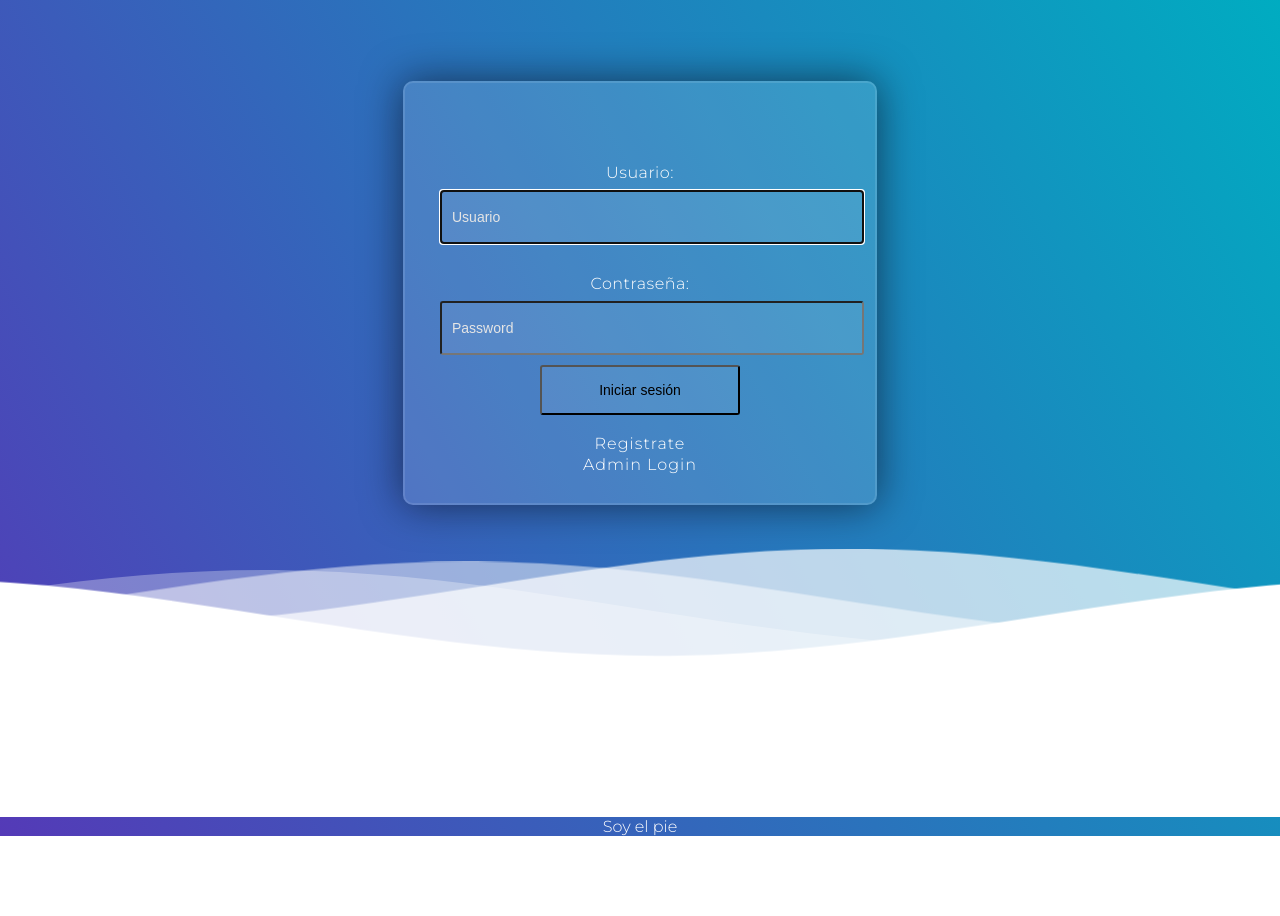
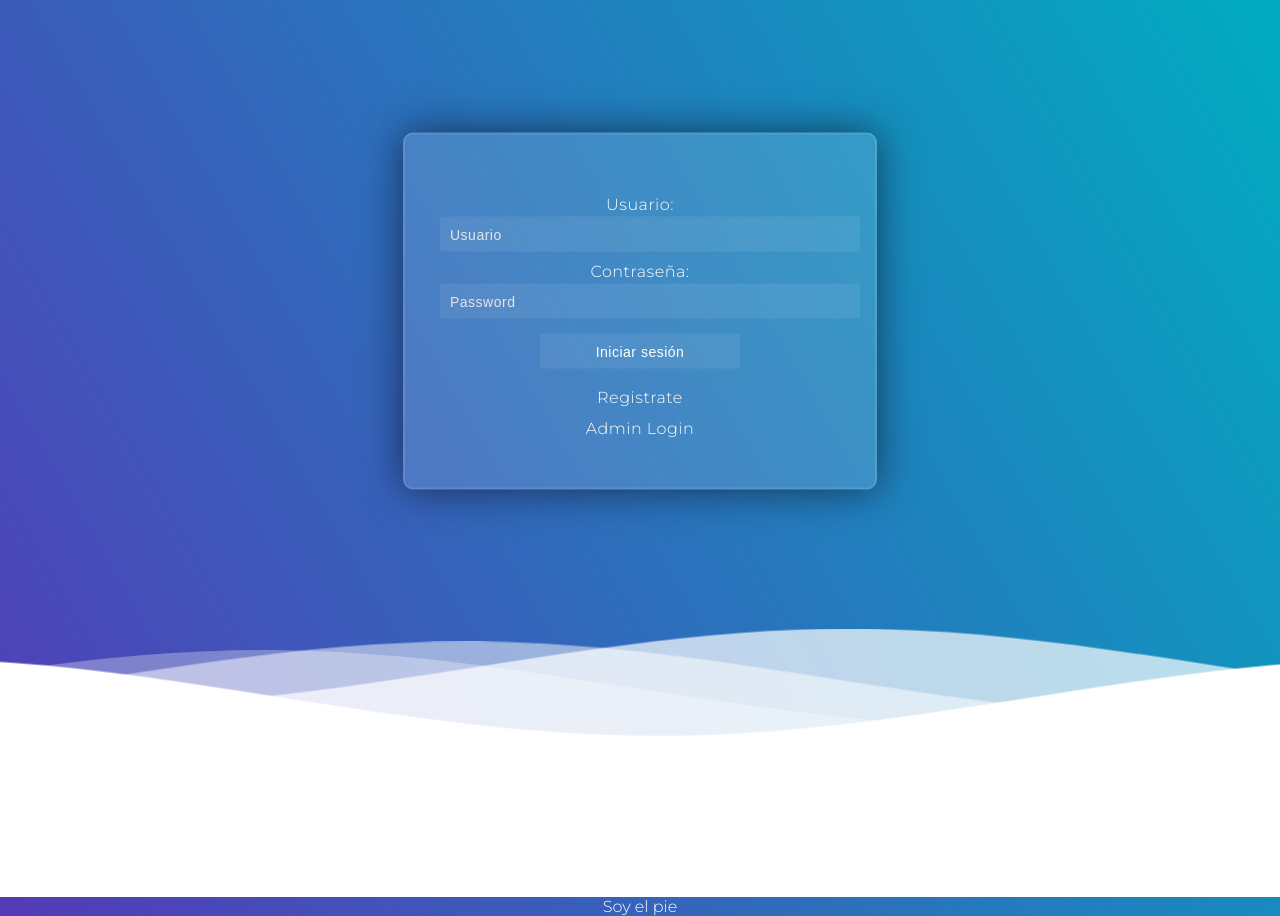
Before and after one commit to adridiaz23/tiendaonline, a PHP site: page / in a window 1280 px wide. Before the commit the page ends 836 px from the top, so only its background shows below. Run offline with PHP 8.4, Linux system fonts and the light colour scheme; some libraries are stand-ins or nearby versions.

Commit message:
Css-Form
Formulario Admin,Cliente y registro

```diff
--- a/views/admin/login.php
+++ b/views/admin/login.php
@@ -1,7 +1,7 @@
 <div class="header">
 <!--Contenido antes de las olas-->
     <div class="inner-header flex">
-         <div class="fromLoginAdmin">
+         <div class="fromGenerico">
             <!-- Creamos el formulario donde su action será pasar los datos al model/loginAdmin y su función validar -->
             <form action="index.php?controller=Admin&action=validar" method="POST">
 
@@ -10,6 +10,7 @@
 
                 <label for="password">Contraseña:</label>
                 <input type="password" placeholder="Password" name="password" id="password">
+
                 <div class="buttonSubmit">
                     <input type="submit" value="Iniciar sesión" class="rainbowButton" >
                 </div>
@@ -24,7 +25,7 @@
 
         <defs> <path id="gentle-wave" d="M-160 44c30 0 58-18 88-18s 58 18 88 18 58-18 88-18 58 18 88 18 v44h-352z" /> </defs>
 
-        <g class="OlasLoginAdmin">
+        <g class="OlasLogin">
             <use xlink:href="#gentle-wave" x="48" y="0" fill="rgba(255,255,255,0.7" />
             <use xlink:href="#gentle-wave" x="48" y="3" fill="rgba(255,255,255,0.5)" />
             <use xlink:href="#gentle-wave" x="48" y="5" fill="rgba(255,255,255,0.3)" />
--- a/views/cliente/login.php
+++ b/views/cliente/login.php
@@ -1,7 +1,7 @@
 <div class="header">
 <!--Contenido antes de las olas-->
     <div class="inner-header flex">
-         <div class="fromLoginAdmin">
+         <div class="fromGenerico">
             <!-- Creamos el formulario donde su action será pasar los datos al model/loginAdmin y su función validar -->
             <form action="index.php?controller=Cliente&action=validarCliente" method="POST">
 
@@ -10,6 +10,7 @@
 
                 <label for="password">Contraseña:</label>
                 <input type="password" placeholder="Password" name="password" id="password">
+
                 <div class="buttonSubmit">
                     <input type="submit" value="Iniciar sesión" class="rainbowButton" >
                     <br>
@@ -29,7 +30,7 @@
 
         <defs> <path id="gentle-wave" d="M-160 44c30 0 58-18 88-18s 58 18 88 18 58-18 88-18 58 18 88 18 v44h-352z" /> </defs>
 
-        <g class="OlasLoginAdmin">
+        <g class="OlasLogin">
             <use xlink:href="#gentle-wave" x="48" y="0" fill="rgba(255,255,255,0.7" />
             <use xlink:href="#gentle-wave" x="48" y="3" fill="rgba(255,255,255,0.5)" />
             <use xlink:href="#gentle-wave" x="48" y="5" fill="rgba(255,255,255,0.3)" />
--- a/views/cliente/registrar.php
+++ b/views/cliente/registrar.php
@@ -1,7 +1,7 @@
 <div class="header">
 <!--Contenido antes de las olas-->
     <div class="inner-header flex">
-         <div class="fromRegistroCliente">
+         <div class="fromGenerico">
             <!-- Creamos el formulario donde su action será pasar los datos al model/loginAdmin y su función validar -->
             <form action="index.php?controller=Cliente&action=registrarCliente" method="POST">
 
@@ -28,6 +28,8 @@
 
                 <div class="buttonSubmit">
                     <input type="submit" value="Iniciar sesión" class="rainbowButton" >
+                    <br>
+                    <a href= 'index.php?controller=Cliente&action=login' class='enlaceMenuAdmin'>Login Usuario</a>
                 </div>
 
             </form>
@@ -41,7 +43,7 @@
 
         <defs> <path id="gentle-wave" d="M-160 44c30 0 58-18 88-18s 58 18 88 18 58-18 88-18 58 18 88 18 v44h-352z" /> </defs>
 
-        <g class="OlasLoginAdmin">
+        <g class="OlasLogin">
             <use xlink:href="#gentle-wave" x="48" y="0" fill="rgba(255,255,255,0.7" />
             <use xlink:href="#gentle-wave" x="48" y="3" fill="rgba(255,255,255,0.5)" />
             <use xlink:href="#gentle-wave" x="48" y="5" fill="rgba(255,255,255,0.3)" />
--- a/views/css/style.css
+++ b/views/css/style.css
@@ -63,7 +63,7 @@ a{
     margin-bottom:-7px; /*Fix for safari gap*/
     min-height:100px;
     max-height:150px;
-    margin-top: 20px;
+    margin-top: 100px;
     }
 
     .content {
@@ -75,22 +75,22 @@ a{
 
     /* Animation */
 
-    .OlasLoginAdmin > use {
+    .OlasLogin > use {
     animation: move-forever 25s cubic-bezier(.55,.5,.45,.5)     infinite;
     }
-    .OlasLoginAdmin > use:nth-child(1) {
+    .OlasLogin > use:nth-child(1) {
     animation-delay: -2s;
     animation-duration: 7s;
     }
-    .OlasLoginAdmin > use:nth-child(2) {
+    .OlasLogin > use:nth-child(2) {
     animation-delay: -3s;
     animation-duration: 10s;
     }
-    .OlasLoginAdmin > use:nth-child(3) {
+    .OlasLogin > use:nth-child(3) {
     animation-delay: -4s;
     animation-duration: 13s;
     }
-    .OlasLoginAdmin > use:nth-child(4) {
+    .OlasLogin > use:nth-child(4) {
     animation-delay: -5s;
     animation-duration: 20s;
     }
@@ -103,50 +103,16 @@ a{
     }
     }
 
-    .fromLoginAdmin form{
-        height: 320px;
-        width: 400px;
-        background-color: rgba(255,255,255,0.13);
-        position: absolute;
-        transform: translate(-50%,-50%);
-        top: 35%;
-        left: 50%;
-        border-radius: 10px;
-        border: 2px solid rgba(255,255,255,0.1);
-        box-shadow: 0 0 40px rgba(8,7,16,0.6);
-        padding: 50px 35px;
-    }
-    .fromLoginAdmin, .fromRegistroCliente form *{
-        color: #ffffff;
-        letter-spacing: 0.5px;
-        outline: none;
-        border: none;
-    }
-
-    .fromLoginAdmin label{
-        display: block;
-        margin-top: 30px;
-        font-size: 16px;
-        font-weight: 500;
-    }
-    .fromLoginAdmin input{
-        display: block;
-        height: 50px;
-        width: 100%;
-        background-color: rgba(255,255,255,0.07);
-        border-radius: 3px;
-        padding: 0 10px;
-        margin-top: 8px;
-        font-size: 14px;
-        font-weight: 300;
-    }
-    .fromLoginAdmin ::placeholder{
+    .fromGenerico ::placeholder{
         color: #e5e5e5;
     }
 
+    input.submit{
+        background-color: rgba(84,58,183,1);
+    }
+
     .rainbowButton:hover {
-        background: linear-gradient(80deg, rgba(84,58,183,1) 0%, rgba(0,172,193,1) 100%);
-
+        background-color:  rgba(0,172,193,1);
     }
 
     .buttonSubmit{
@@ -160,9 +126,15 @@ a{
         align-items: center;
     }
 
+    .fromGenerico form *{
+        color: #ffffff;
+        letter-spacing: 0.5px;
+        outline: none;
+        border: none;
+    }
 
-    .fromRegistroCliente form{
-        height: 55%;
+    .fromGenerico form{
+
         width: 400px;
         background-color: rgba(255,255,255,0.13);
         position: absolute;
@@ -176,13 +148,13 @@ a{
         padding: 50px 35px;
 
     }
-    .fromRegistroCliente label{
+    .fromGenerico label{
         display: block;
         margin-top: 10px;
         font-size: 16px;
         font-weight: 500;
     }
-    .fromRegistroCliente input{
+    .fromGenerico input{
         display: block;
         height: 35px;
         width: 100%;
```
